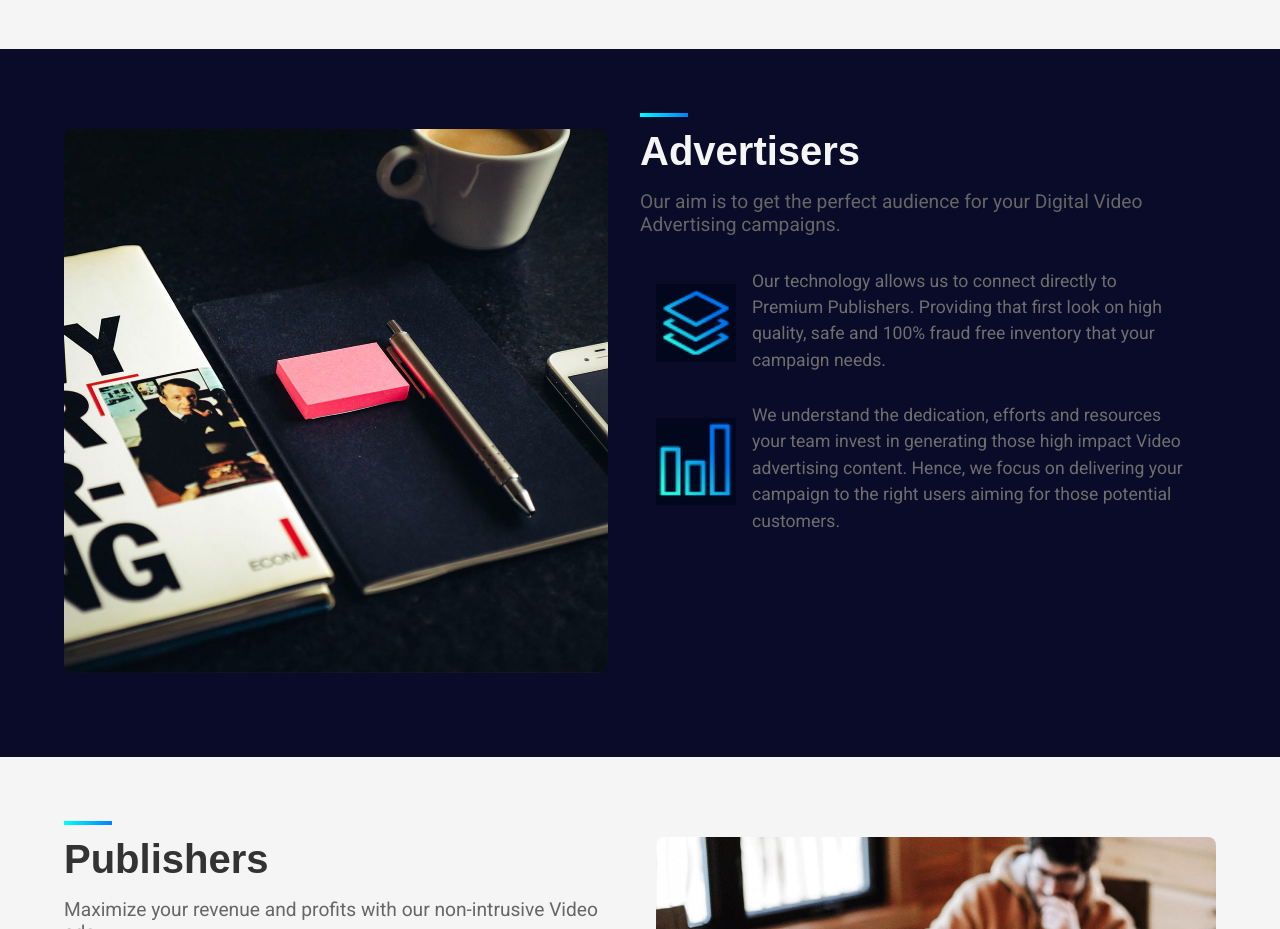
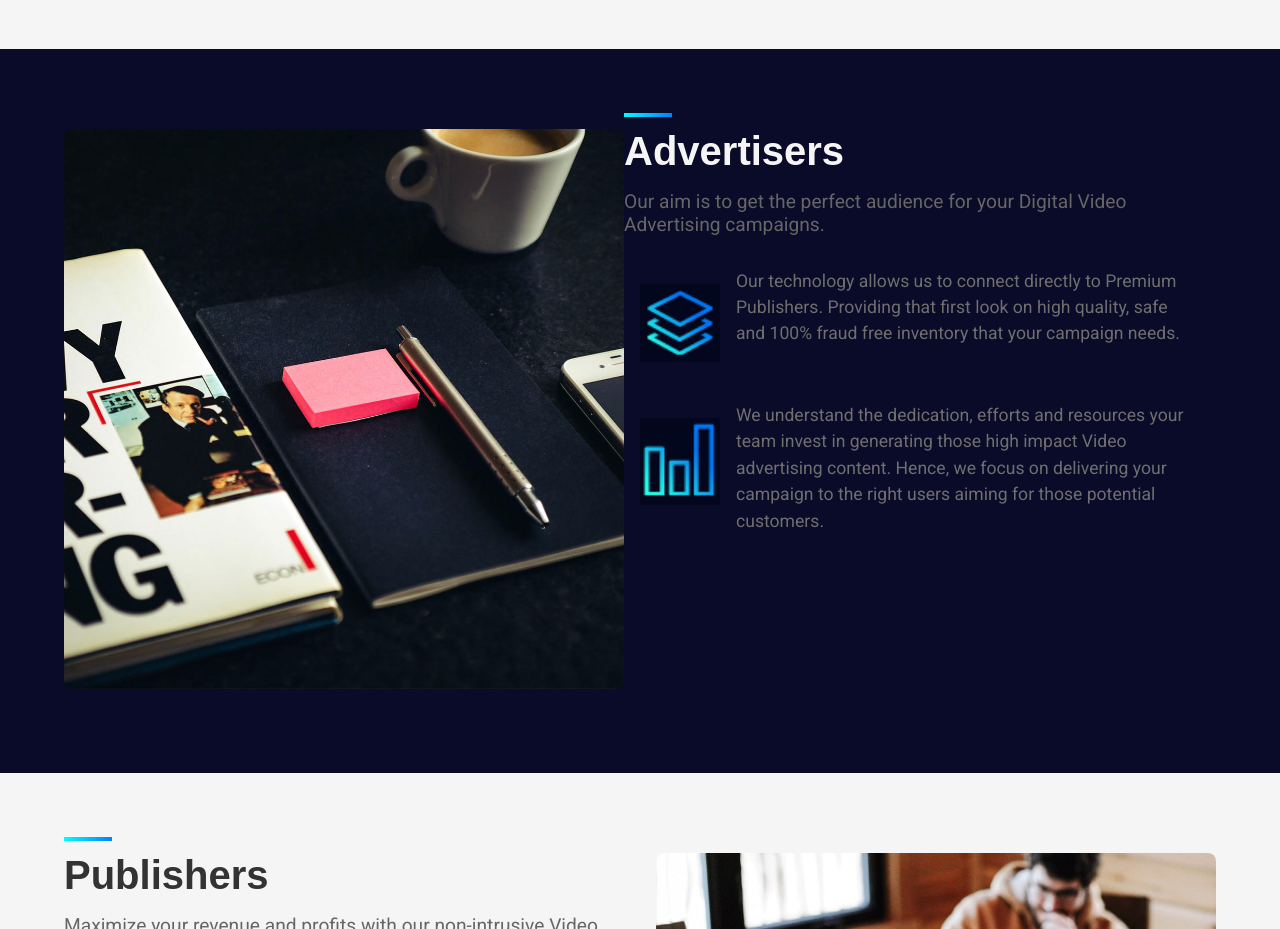
Before and after one commit to bhauhbbh/goldenmediacurve, a plain HTML site: page index.html in a window 1280 px wide. Shown: the part 1420-2349 px from the top of the page. Drawn offline with Linux system fonts and the light colour scheme.

Commit message:
updated css 2

```diff
--- a/styles.css
+++ b/styles.css
@@ -673,8 +673,3 @@ h2::before {
         font-size: 2rem;
     }
 }
-
-
-.advertisers .content {
-    margin-left: 2rem;
-}
```
